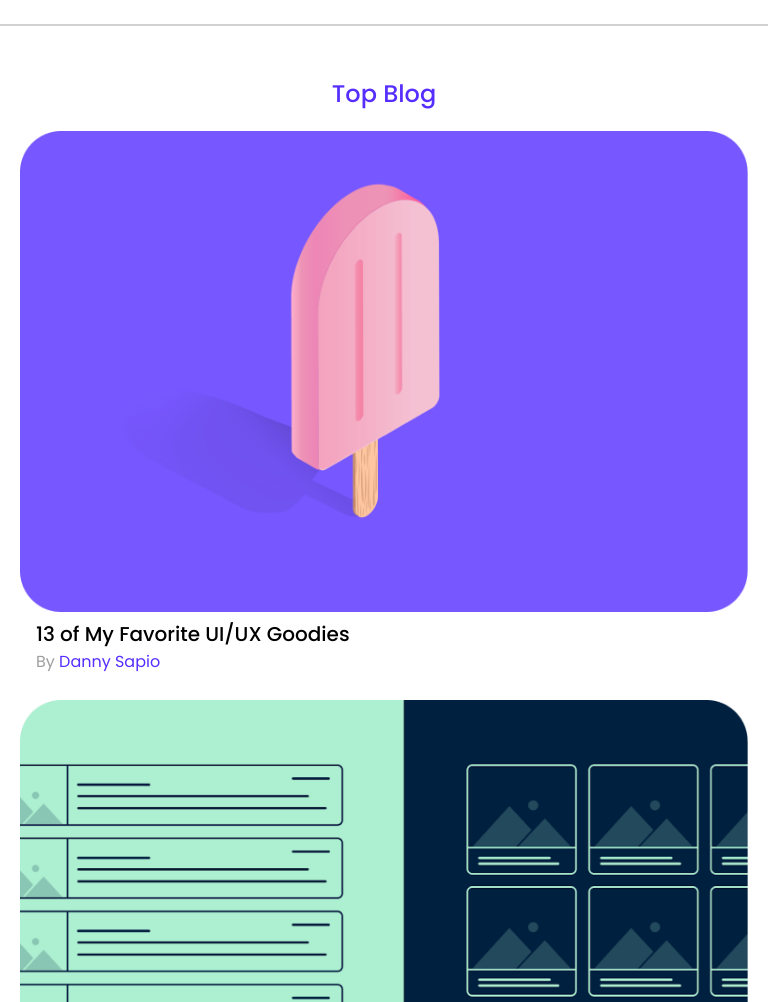
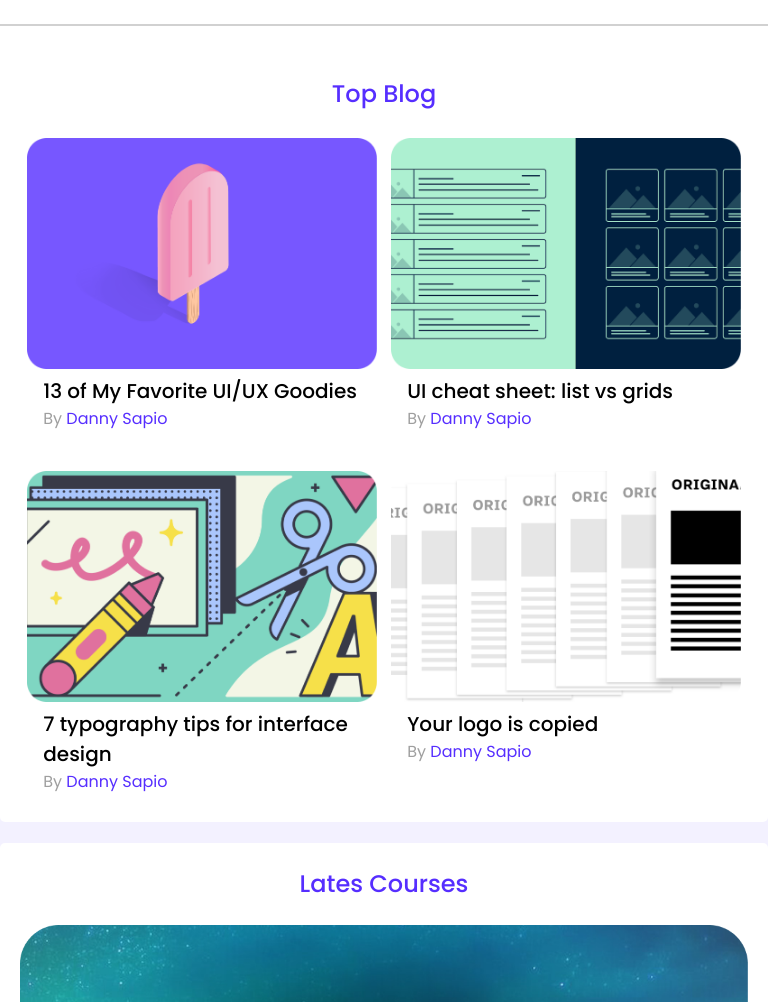
Before and after one commit to redwanX/Top-Lead, a plain HTML site: page index.html in a window 768 px wide. Shown: the part 580-1582 px from the top of the page. Drawn offline with Linux system fonts and the light colour scheme.

Commit message:
final commit

```diff
--- a/style.css
+++ b/style.css
@@ -248,7 +248,7 @@ Media Queries
     grid-template-columns: repeat(2, 1fr);
   }
   .blogs {
-    grid-template-columns: repeat(1, 1fr);
+    grid-template-columns: repeat(2, 1fr);
   }
   .player {
     display: flex;
@@ -256,6 +256,7 @@ Media Queries
     align-items: center;
   }
   .blog {
+    padding: 2%;
     flex-direction: column;
   }
   .blog .thumbnail img {
```
